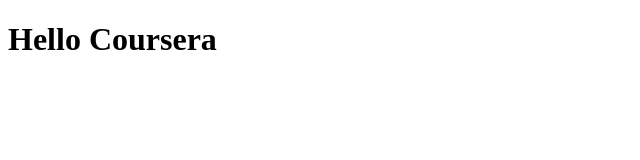
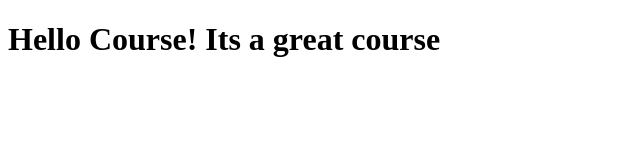
Before and after one commit to Timiel/coursera-test, a plain HTML site: page site/index.html in a window 1280 px wide. Shown: the whole page, without its empty margins (0-640 px from the left). Drawn offline with Linux system fonts and the light colour scheme.

Commit message:
Small Addition To Our Page Content.

```diff
--- a/site/index.html
+++ b/site/index.html
@@ -4,6 +4,6 @@
 	<title>Hello Coursera!</title>
 </head>
 <body>
-<h1>Hello Coursera</h1>
+<h1>Hello Course! Its a great course</h1>
 </body>
 </html>
```
